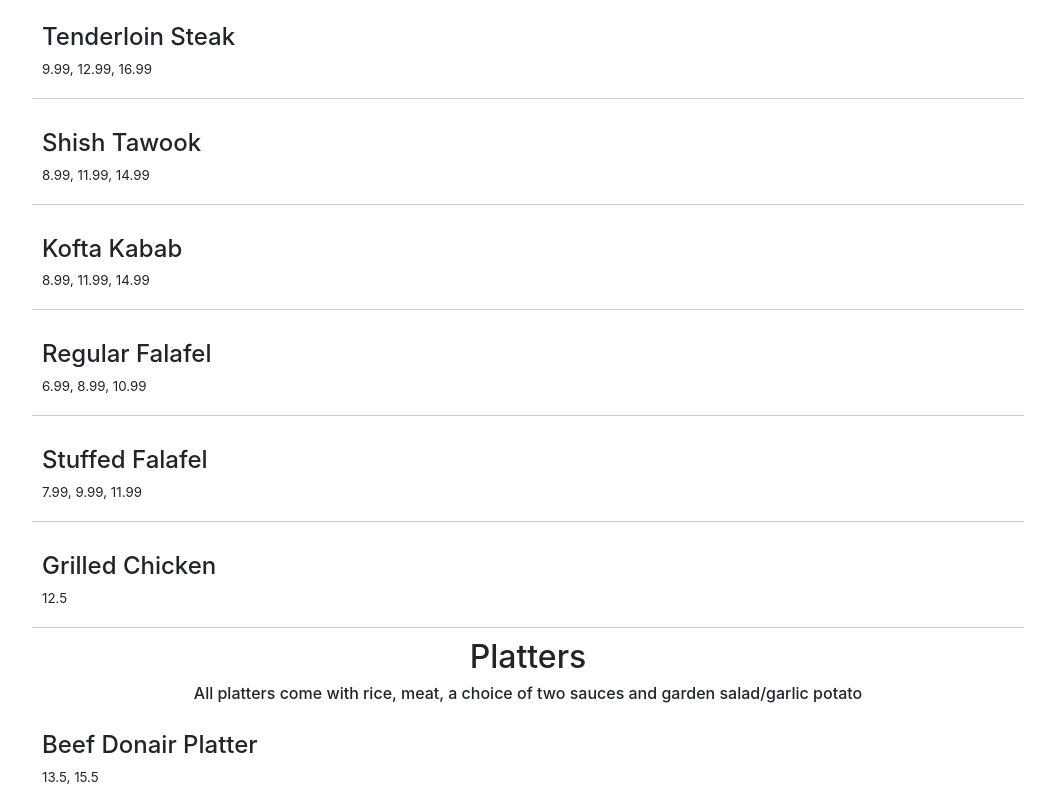
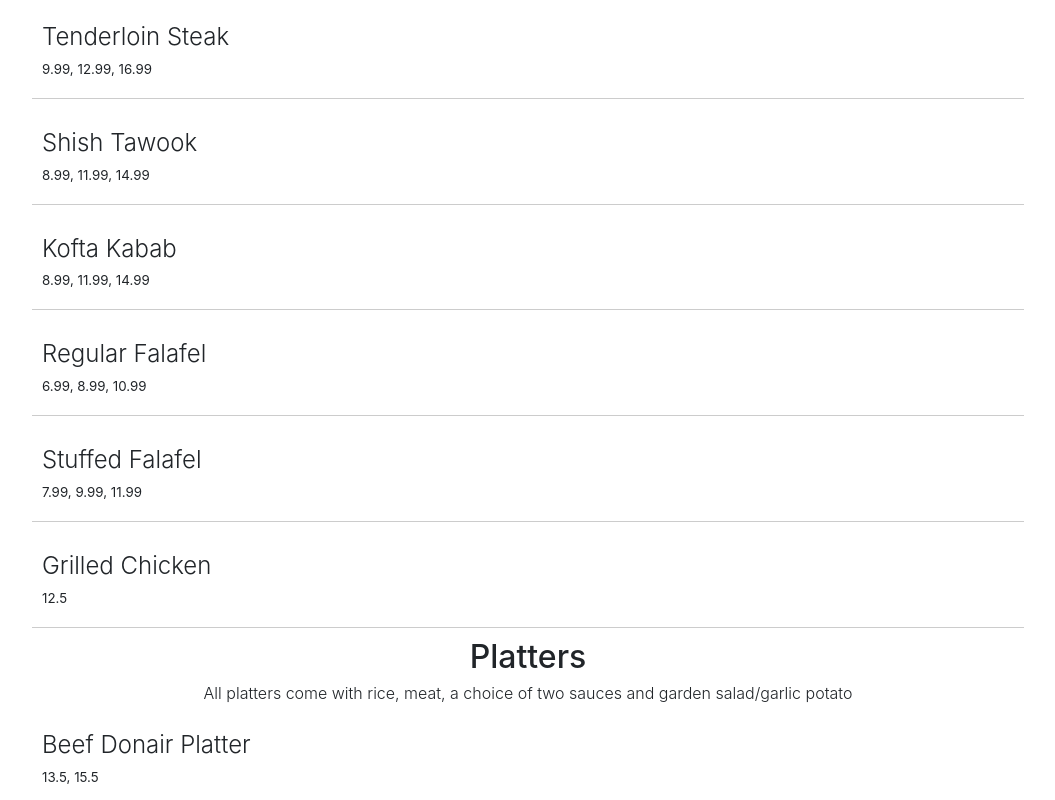
Before and after one commit to VVarrior1/Pita_Melt, a React (Create React App) app: page /menu in a window 1280 px wide. Shown: the part 360-1160 px from the top of the page, without its empty margins (112-1167 px from the left). Built offline with nearby package versions, Linux system fonts and the light colour scheme.

Commit message:
cleaner build

```diff
--- a/src/components/Menu.js
+++ b/src/components/Menu.js
@@ -79,7 +79,7 @@ const menuItems = {
 
 const renderMenuItem = (item) => (
   <div className="menu-item">
-    <h4 className="">{item.name}</h4>
+    <h4 className="fw-light">{item.name}</h4>
     <p>{item.prices.join(", ")}</p>
     <h6>{item.description}</h6>
   </div>
@@ -90,7 +90,7 @@ const Menu = () => (
     <h2>Pita Wraps & Sandwiches</h2>
     {menuItems.pitaWraps.map(renderMenuItem)}
     <h2>Platters</h2>
-    <h6 className="text-center max-w-30px">
+    <h6 className="text-center max-w-30px fw-light">
       All platters come with rice, meat, a choice of two sauces and garden
       salad/garlic potato
     </h6>
```
